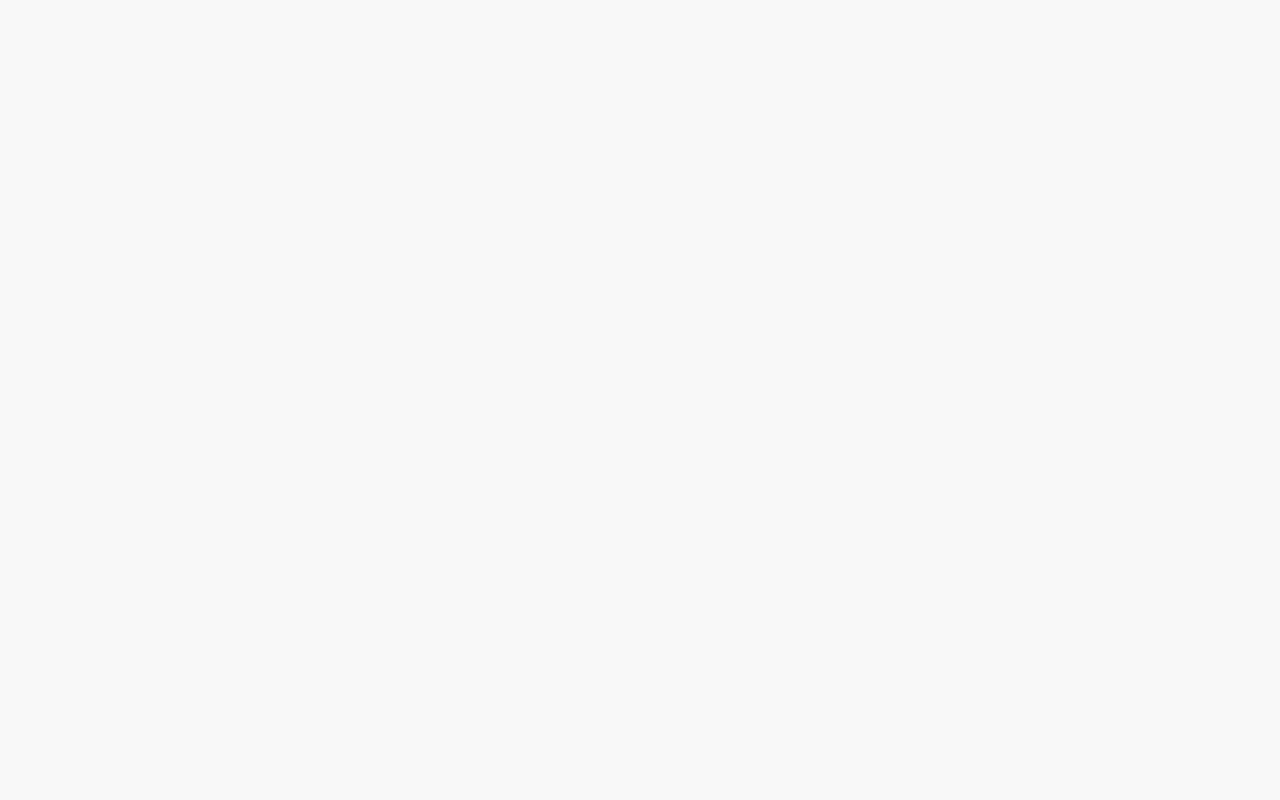
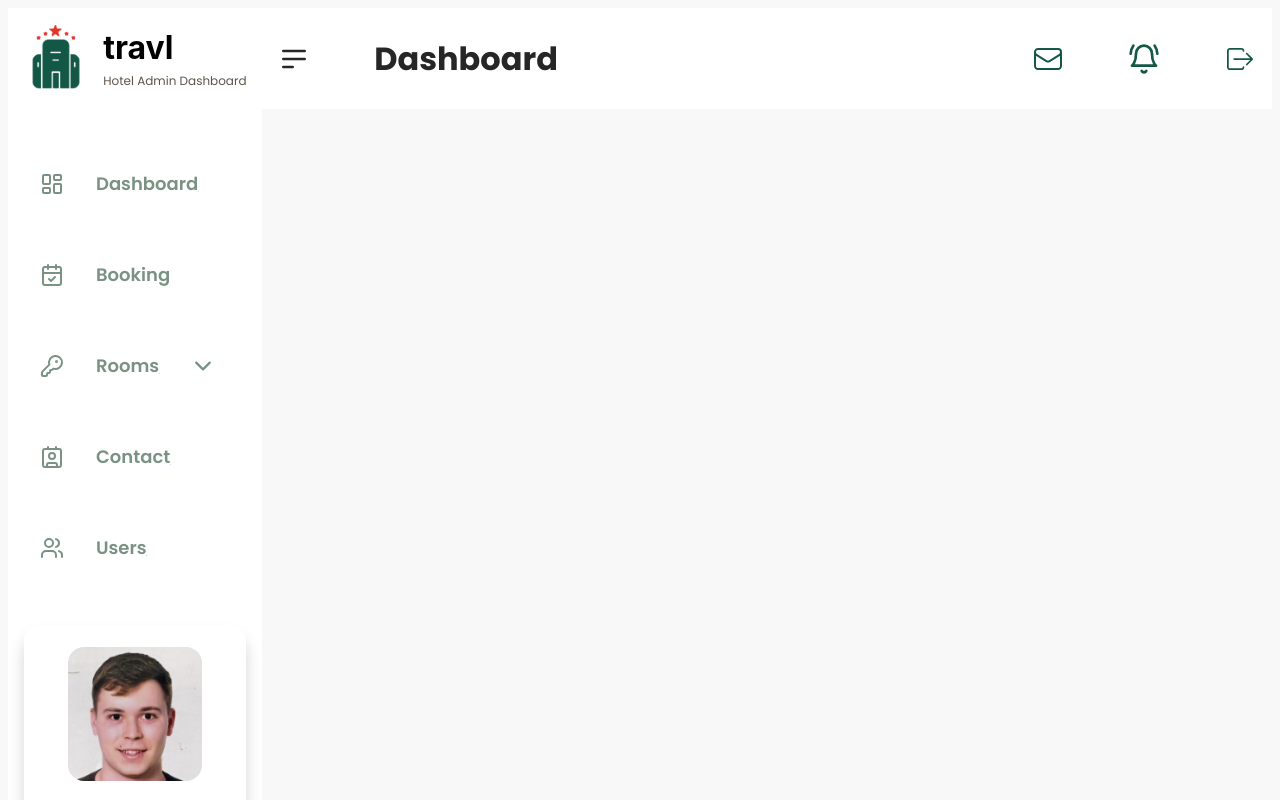
Before and after one commit to TokenTrzn/Hotel-Miranda-Dashboard, a React (Vite) app: page /users in a window 1280 px wide. Before the commit this address had no page. Shown: the top 800 px of the page. Built offline with nearby package versions, Linux system fonts and the light colour scheme.

Commit message:
ADD: Users Page

```diff
--- a/src/App.jsx
+++ b/src/App.jsx
@@ -6,6 +6,7 @@ import { Dashboard } from './Dashboard/pages/Dashboard'
 import { Guest } from './Guest/pages/Guest'
 import { Rooms } from './Rooms/pages/Rooms'
 import { Contact } from './Contact/page/Contact'
+import { Users } from './Users/page/Users'
 
 function App() {
 
@@ -19,6 +20,7 @@ function App() {
               <Route path='/guest' element={<Guest />} />
               <Route path='/rooms' element={<Rooms />} />
               <Route path='/contact' element={<Contact />} />
+              <Route path='/users' element={<Users/>} />
             </Route>
         </Routes>
       </BrowserRouter>
--- /dev/null
+++ b/src/Users/components/UsersStyled.js
@@ -0,0 +1,6 @@
+import styled from "styled-components"
+
+export const UsersStyled = styled.div`
+    display: flex;
+    flex-direction: column;
+`
--- /dev/null
+++ b/src/Users/page/Users.jsx
@@ -0,0 +1,11 @@
+import { UsersStyled } from "../components/UsersStyled"
+
+
+export const Users = () =>  {
+
+    return (
+        <UsersStyled>
+
+        </UsersStyled>
+    )
+}
--- a/src/common/components/SideBarMenu.jsx
+++ b/src/common/components/SideBarMenu.jsx
@@ -36,7 +36,7 @@ export const SideBarMenu = () => {
             </Link>
             <Link to={'/guest'}>
                 <SidebarItemStyled>
-                    <DashboardIcon />
+                    <BookingIcon />
                     <p>Booking</p>
                 </SidebarItemStyled>
             </Link>
@@ -53,10 +53,12 @@ export const SideBarMenu = () => {
                     <p>Contact</p>
                 </SidebarItemStyled>
             </Link>
-            <SidebarItemStyled>
-                <UsersIcon />
-                <p>Users</p>
-            </SidebarItemStyled>
+            <Link to={'/users'}>
+                <SidebarItemStyled>
+                    <UsersIcon />
+                    <p>Users</p>
+                </SidebarItemStyled>
+            </Link>
             <SideBarProfileStyled>
                 <SideBarProfilePhotoStyled>
                     <img src={photo} />
```
